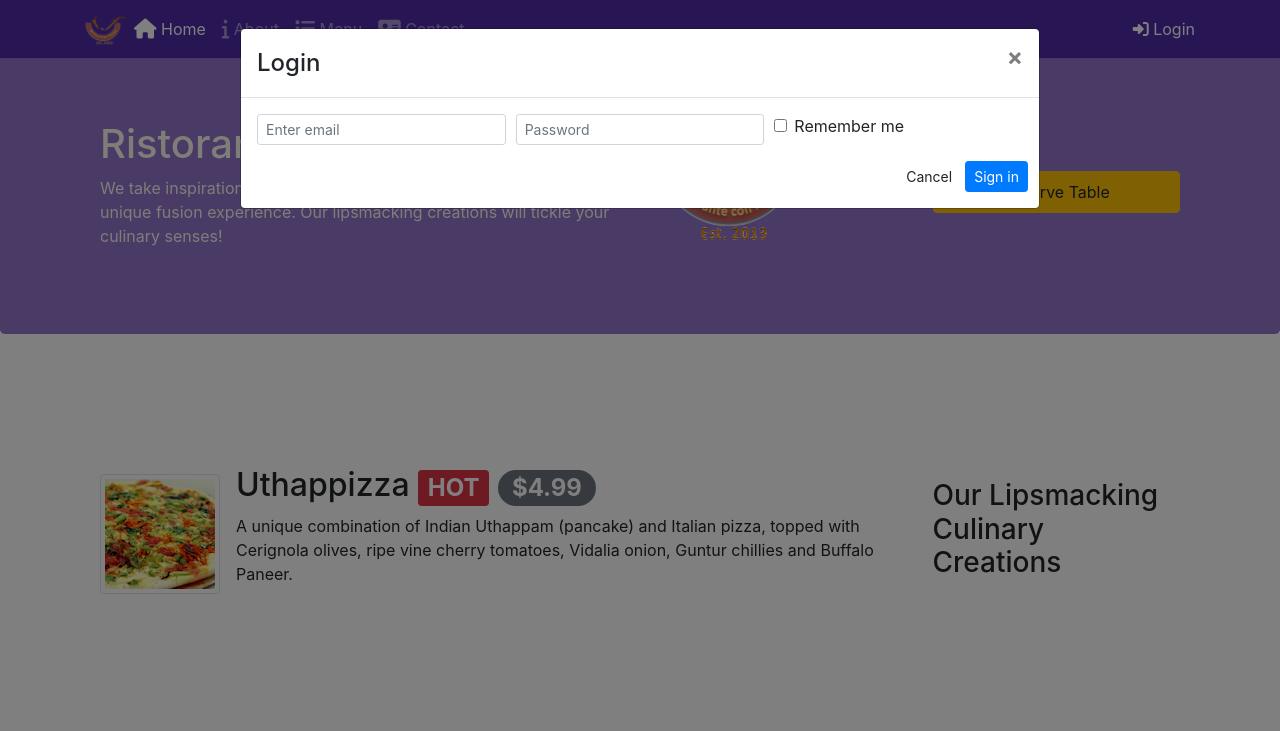
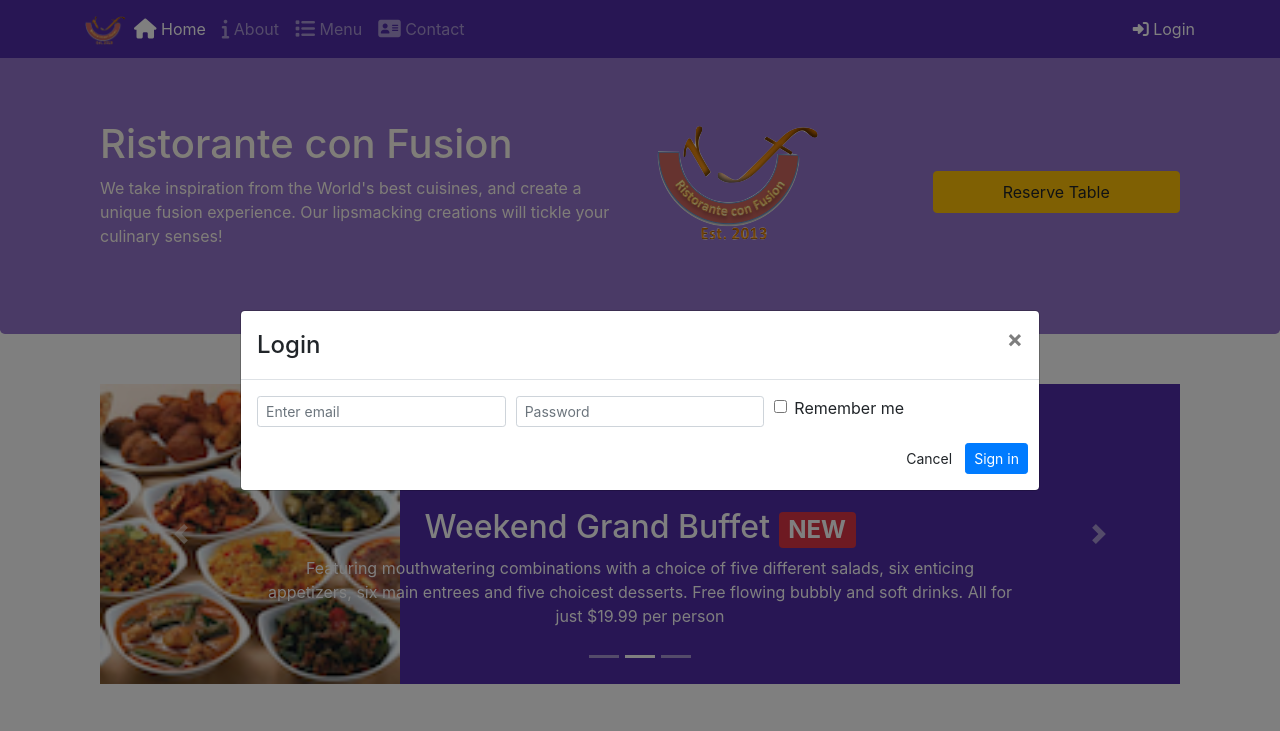
Before and after one commit to TranVinh-ds/Bootstrap4, a plain HTML site: page index.html in a window 1280 px wide. Both pictures are taken after a click on the link "Login". Shown: the top 731 px of the page. Drawn offline with nearby package versions, Linux system fonts and the light colour scheme.

Commit message:
Carousel

```diff
--- a/css/style.css
+++ b/css/style.css
@@ -44,3 +44,22 @@ body {
   border-right: 1px solid #ddd;
   padding: 10px;
 }
+
+.navbar-text a {
+  cursor: pointer;
+}
+
+.carousel {
+  background: #512da8;
+}
+
+.carousel-item {
+  height: 300px;
+}
+
+.carousel-item img {
+  position: absolute;
+  top: 0;
+  left: 0;
+  min-height: 300px;
+}
--- a/index.html
+++ b/index.html
@@ -37,8 +37,8 @@
              </div>
          </div>
     </nav>
-    <div id="loginModal" class="modal fade" role="dialog">
-        <div class="modal-dialog modal-lg" role="content">
+    <div id="loginModal" class="modal fade" role="dialog" tabindex="-1">
+        <div class="modal-dialog modal-lg modal-dialog-centered" role="content">
             <div class="modal-content">
                 <div class="modal-header">
                     <h4 class="modal-title">Login </h4>
@@ -94,7 +94,49 @@
     </header>
 
     <div class="container">
-        <div class="row row-content align-items-center">
+        <div class="row row-content">
+            <div class="col">
+                <div id="mycarousel" class="carousel slide" data-ride="carousel">
+                    <div class="carousel-inner" role="listbox">
+                        <div class="carousel-item active">
+                            <img src="img/uthappizza.png" alt="uthappizza" class="d-block img-fluid">
+                            <div class="carousel-caption d-none d-md-block">
+                                <h2>Uthappizza <span class="badge badge-danger">HOT</span>
+                                    <span class="badge badge-pill badge-secondary">$4.99</span></h2>
+                                <p class="d-none d-sm-block">A unique combination of Indian Uthappam (pancake) and Italian pizza, topped with Cerignola olives, ripe vine cherry tomatoes, Vidalia onion, Guntur chillies and Buffalo Paneer.</p>
+                            </div>
+                        </div>
+                        <div class="carousel-item">
+                            <img src="img/buffet.png" alt="buffer set" class="d-block img-fluid">
+                            <div class="carousel-caption d-none d-md-block">
+                                <h2>Weekend Grand Buffet <span class="badge badge-danger">NEW</span></h2>
+                                <p class="d-none d-sm-block">Featuring mouthwatering combinations with a choice of five different salads, six enticing appetizers, six main entrees and five choicest desserts. Free flowing bubbly and soft drinks. All for just $19.99 per person </p>
+                            </div>
+                        </div>
+                        <div class="carousel-item">
+                            <img src="img/alberto.png" alt="Alberto Somayya" class="d-block img-fluid">
+                            <div class="carousel-caption d-none d-md-block">
+                                <h2>Alberto Somayya</h2>
+                                <h4>Executive Chef</h4>
+                                <p class="d-none d-sm-block">Award winning three-star Michelin chef with wide International experience having worked closely with whos-who in the culinary world, he specializes in creating mouthwatering Indo-Italian fusion experiences. </p>
+                            </div>
+                        </div>
+                    </div>
+                    <ol class="carousel-indicators">
+                        <li data-target="#mycarousel" data-slide-to="0" class="active"></li>
+                        <li data-target="#mycarousel" data-slide-to="1"></li>
+                        <li data-target="#mycarousel" data-slide-to="2"></li>
+                    </ol>
+                    <a href="#mycarousel" class="carousel-control-prev" role="button" data-slide="prev">
+                        <span class="carousel-control-prev-icon"></span>
+                    </a>
+                    <a href="#mycarousel" class="carousel-control-next" role="button" data-slide="next">
+                        <span class="carousel-control-next-icon"></span>
+                    </a>
+                </div>
+            </div>
+        </div>
+        <!-- <div class="row row-content align-items-center">
             <div class="col-12 col-sm-4 order-sm-last col-md-3">
                 <h3>Our Lipsmacking Culinary Creations</h3>
             </div>
@@ -108,10 +150,10 @@
                     </div>
                 </div>
             </div>
-        </div>
+        </div> -->
 
 
-        <div class="row row-content align-items-center">
+        <!-- <div class="row row-content align-items-center">
             <div class="col-12 col-sm-4 col-md-3">
                 <h3>This Month's Promotions</h3>
             </div>
@@ -122,9 +164,9 @@
             <div class="media">
                 <img src="img/buffet.png" alt="buffet set" class="d-flex ml-3 img-thumbnail align-self-center">
             </div>
-        </div>
+        </div> -->
 
-        <div class="row row-content align-items-center">
+        <!-- <div class="row row-content align-items-center">
             <div class="col-12 col-sm-4 order-sm-last col-md-3">
                 <h3>Meet our Culinary Specialists</h3>
             </div>
@@ -139,7 +181,7 @@
                 </div>
 
             </div>
-        </div>
+        </div> -->
     </div>
 
     <div class="container">
```
